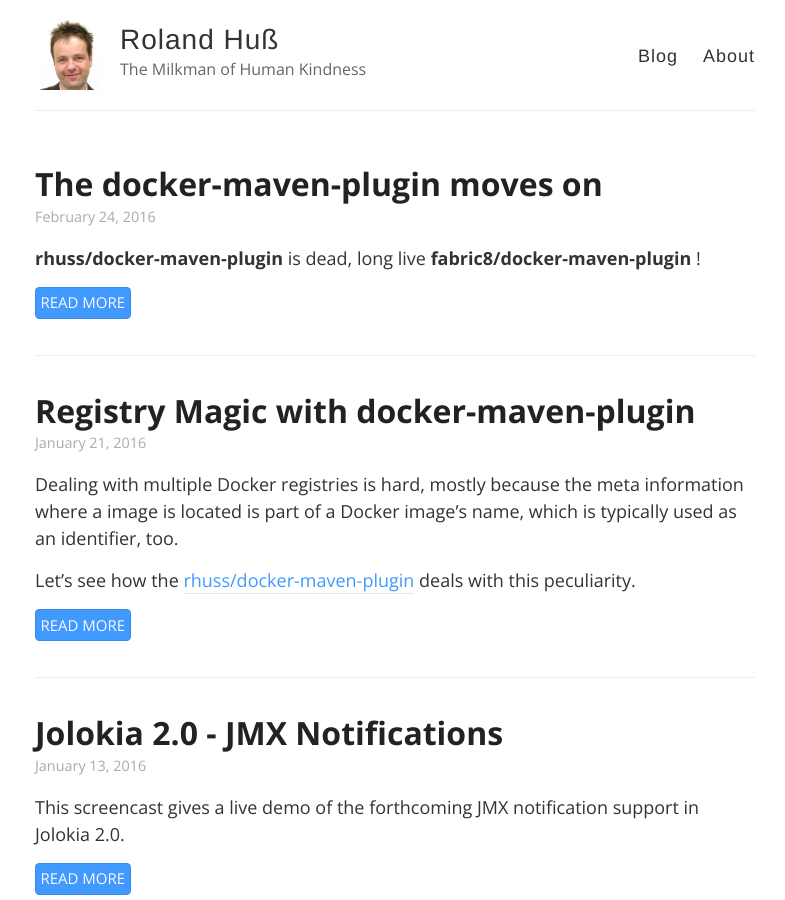
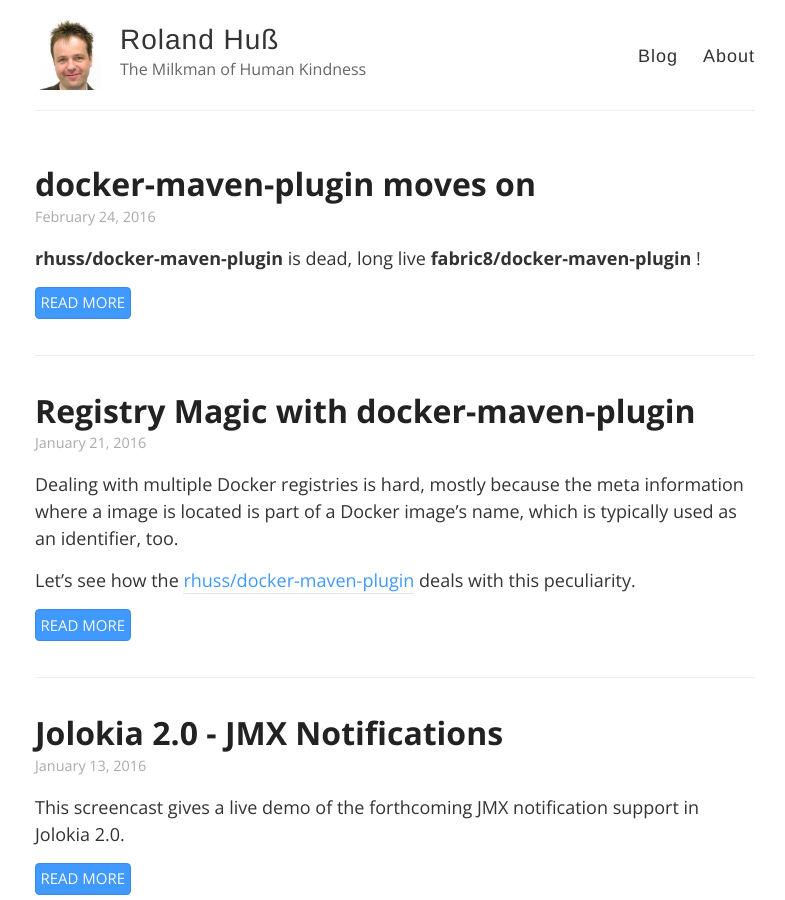
Before and after one commit to rhuss/rhuss.github.io, a Jekyll site: the page built from index.html, in a window 1280 px wide and 900 px high. Shown: the whole window, without its empty margins (245-1030 px from the left). Built offline with Jekyll 4.4.1, drawn with Linux system fonts in a browser that asks for light colours; nearby versions of some CDN libraries.

Commit message:
Fix formatting

```diff
--- a/_posts/2016-02-24-dmp-moves-on.md
+++ b/_posts/2016-02-24-dmp-moves-on.md
@@ -1,6 +1,6 @@
 ---
 layout: post
-title: The docker-maven-plugin moves on
+title: docker-maven-plugin moves on
 published: true
 ---
 **rhuss/docker-maven-plugin** is dead, long live **fabric8/docker-maven-plugin** !
--- a/index.html
+++ b/index.html
@@ -11,7 +11,7 @@ layout: default
       <div class="entry">
         {{ post.content | split:'<!-- more -->' | first }}
 		{% if post.content contains '<!-- more -->' %}
-            </div><div><a href="{{ site.baseurl }}{{ post.url }}/" class="read-more">Read More</a>
+            </div><div><a href="{{ site.baseurl }}{{ post.url }}" class="read-more">Read More</a>
 		{% endif %}
       </div>
     </article>
```
